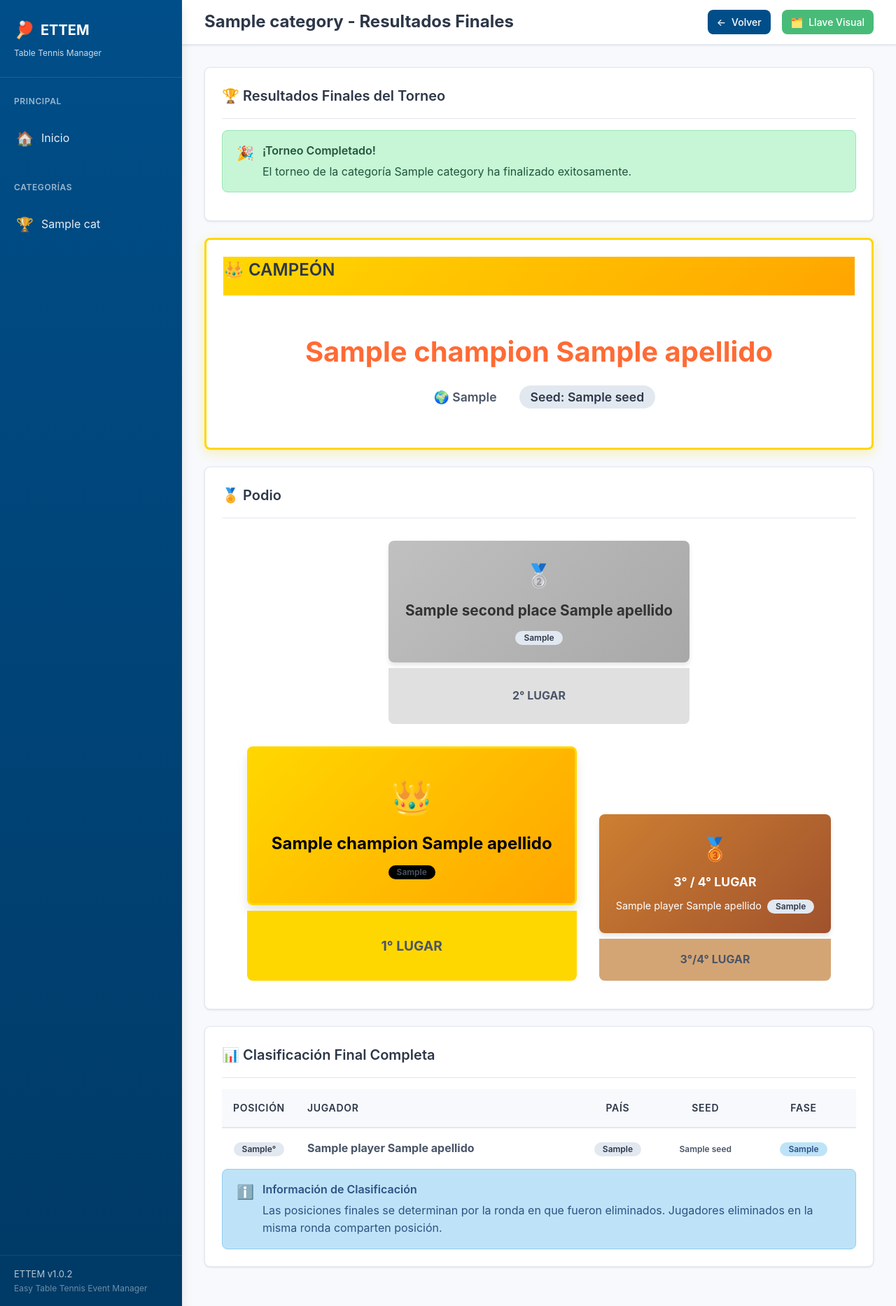
After one commit to boggdan95/easy-table-tennis-event, a FastAPI app: template src/ettem/webapp/templates/results.html in a window 1280 px wide. The commit adds this page. Shown: the whole page at 70% size. Run offline with FastAPI, Linux system fonts and the light colour scheme; the template is opened without the code that fills it: most values are stand-ins (such as "Sample title", 1, 10 or a date in 2020).

Commit message:
Add final results view and champion detection
- Add /category/{category}/results route with podium
- Show champion badge in bracket view
- Add alert in bracket when tournament is complete
- Update README.md with current roadmap status
- Add links to results from category and bracket views
- Display complete ranking with elimination rounds

🤖 Generated with [Claude Code](https://claude.com/claude-code)

Co-Authored-By: Claude <noreply@anthropic.com>

```diff
--- a/src/ettem/webapp/templates/category.html
+++ b/src/ettem/webapp/templates/category.html
@@ -5,6 +5,10 @@
 {% block page_title %}{{ category }}{% endblock %}
 
 {% block topbar_actions %}
+<a href="/category/{{ category }}/results" class="btn btn-warning btn-sm">
+    <span>🏆</span>
+    <span>Resultados Finales</span>
+</a>
 <a href="/category/{{ category }}/bracket" class="btn btn-success btn-sm">
     <span>🗂️</span>
     <span>Llave Visual</span>
--- /dev/null
+++ b/src/ettem/webapp/templates/results.html
@@ -0,0 +1,221 @@
+{% extends "base.html" %}
+
+{% block title %}Resultados Finales - {{ category }} - ETTEM{% endblock %}
+
+{% block page_title %}{{ category }} - Resultados Finales{% endblock %}
+
+{% block topbar_actions %}
+<a href="/category/{{ category }}" class="btn btn-secondary btn-sm">
+    <span>←</span>
+    <span>Volver</span>
+</a>
+<a href="/category/{{ category }}/bracket" class="btn btn-success btn-sm">
+    <span>🗂️</span>
+    <span>Llave Visual</span>
+</a>
+{% endblock %}
+
+{% block content %}
+<!-- Tournament Status Card -->
+<div class="card mb-3">
+    <div class="card-header">
+        <h2 class="card-title">🏆 Resultados Finales del Torneo</h2>
+    </div>
+    <div class="card-body">
+        {% if champion %}
+            <div class="alert alert-success">
+                <span class="icon">🎉</span>
+                <div class="alert-content">
+                    <div class="alert-title">¡Torneo Completado!</div>
+                    <div>El torneo de la categoría {{ category }} ha finalizado exitosamente.</div>
+                </div>
+            </div>
+        {% else %}
+            <div class="alert alert-warning">
+                <span class="icon">⚠️</span>
+                <div class="alert-content">
+                    <div class="alert-title">Torneo en Progreso</div>
+                    <div>El torneo aún no ha finalizado. Completa todos los partidos de bracket para ver los resultados finales.</div>
+                </div>
+            </div>
+        {% endif %}
+    </div>
+</div>
+
+{% if champion %}
+<!-- Champion Card -->
+<div class="card mb-3" style="border: 3px solid #FFD700; box-shadow: 0 4px 16px rgba(255, 215, 0, 0.3);">
+    <div class="card-header" style="background: linear-gradient(135deg, #FFD700, #FFA500); color: #000;">
+        <h3 class="card-title" style="font-size: 1.5rem; text-align: center; margin: 0;">
+            👑 CAMPEÓN
+        </h3>
+    </div>
+    <div class="card-body" style="text-align: center; padding: 2rem;">
+        <div style="font-size: 2.5rem; font-weight: bold; margin-bottom: 1rem; color: var(--primary-color);">
+            {{ champion.nombre }} {{ champion.apellido }}
+        </div>
+        <div style="display: flex; justify-content: center; gap: 1rem; font-size: 1.2rem;">
+            <span class="badge badge-primary" style="font-size: 1.1rem; padding: 0.5rem 1rem;">
+                🌍 {{ champion.pais_cd }}
+            </span>
+            <span class="badge badge-secondary" style="font-size: 1.1rem; padding: 0.5rem 1rem;">
+                Seed: {{ champion.seed }}
+            </span>
+        </div>
+    </div>
+</div>
+
+<!-- Podium Card -->
+<div class="card mb-3">
+    <div class="card-header">
+        <h3 class="card-title">🏅 Podio</h3>
+    </div>
+    <div class="card-body">
+        <div style="display: flex; justify-content: center; align-items: flex-end; gap: 2rem; padding: 1rem; flex-wrap: wrap;">
+            <!-- Second Place -->
+            {% if second_place %}
+            <div style="display: flex; flex-direction: column; align-items: center; min-width: 200px;">
+                <div style="width: 100%; background: linear-gradient(135deg, #C0C0C0, #A8A8A8); padding: 1.5rem; border-radius: var(--border-radius); text-align: center; box-shadow: var(--shadow-md); margin-bottom: 0.5rem;">
+                    <div style="font-size: 2rem; margin-bottom: 0.5rem;">🥈</div>
+                    <div style="font-size: 1.3rem; font-weight: bold; color: #333; margin-bottom: 0.5rem;">
+                        {{ second_place.nombre }} {{ second_place.apellido }}
+                    </div>
+                    <span class="badge badge-secondary">{{ second_place.pais_cd }}</span>
+                </div>
+                <div style="background: #E0E0E0; padding: 1rem; text-align: center; font-weight: bold; border-radius: 0 0 var(--border-radius) var(--border-radius); width: 100%; height: 80px; display: flex; align-items: center; justify-content: center;">
+                    2° LUGAR
+                </div>
+            </div>
+            {% endif %}
+
+            <!-- First Place (Champion) -->
+            <div style="display: flex; flex-direction: column; align-items: center; min-width: 220px;">
+                <div style="width: 100%; background: linear-gradient(135deg, #FFD700, #FFA500); padding: 2rem; border-radius: var(--border-radius); text-align: center; box-shadow: var(--shadow-lg); margin-bottom: 0.5rem; border: 3px solid #FFD700;">
+                    <div style="font-size: 3rem; margin-bottom: 0.5rem;">👑</div>
+                    <div style="font-size: 1.5rem; font-weight: bold; color: #000; margin-bottom: 0.5rem;">
+                        {{ champion.nombre }} {{ champion.apellido }}
+                    </div>
+                    <span class="badge badge-primary" style="background: #000;">{{ champion.pais_cd }}</span>
+                </div>
+                <div style="background: #FFD700; padding: 1.5rem; text-align: center; font-weight: bold; border-radius: 0 0 var(--border-radius) var(--border-radius); width: 100%; height: 100px; display: flex; align-items: center; justify-content: center; font-size: 1.2rem;">
+                    1° LUGAR
+                </div>
+            </div>
+
+            <!-- Third Place -->
+            {% if third_fourth %}
+            <div style="display: flex; flex-direction: column; align-items: center; min-width: 200px;">
+                <div style="width: 100%; background: linear-gradient(135deg, #CD7F32, #A0522D); padding: 1.5rem; border-radius: var(--border-radius); text-align: center; box-shadow: var(--shadow-md); margin-bottom: 0.5rem;">
+                    <div style="font-size: 2rem; margin-bottom: 0.5rem;">🥉</div>
+                    <div style="font-size: 1.1rem; font-weight: bold; color: #fff; margin-bottom: 0.5rem;">
+                        3° / 4° LUGAR
+                    </div>
+                    <div style="font-size: 0.9rem; color: #fff; margin-bottom: 0.25rem;">
+                        {% for player in third_fourth %}
+                        <div style="margin-bottom: 0.25rem;">
+                            {{ player.nombre }} {{ player.apellido }}
+                            <span class="badge badge-secondary" style="margin-left: 0.25rem;">{{ player.pais_cd }}</span>
+                        </div>
+                        {% endfor %}
+                    </div>
+                </div>
+                <div style="background: #D4A574; padding: 1rem; text-align: center; font-weight: bold; border-radius: 0 0 var(--border-radius) var(--border-radius); width: 100%; height: 60px; display: flex; align-items: center; justify-content: center;">
+                    3°/4° LUGAR
+                </div>
+            </div>
+            {% endif %}
+        </div>
+    </div>
+</div>
+{% endif %}
+
+<!-- Final Rankings Card -->
+{% if all_players %}
+<div class="card">
+    <div class="card-header">
+        <h3 class="card-title">📊 Clasificación Final Completa</h3>
+    </div>
+    <div class="card-body" style="padding: 0;">
+        <div class="table-responsive">
+            <table class="table">
+                <thead>
+                    <tr>
+                        <th style="width: 100px; text-align: center;">Posición</th>
+                        <th>Jugador</th>
+                        <th style="width: 120px; text-align: center;">País</th>
+                        <th style="width: 100px; text-align: center;">Seed</th>
+                        <th style="width: 150px; text-align: center;">Fase</th>
+                    </tr>
+                </thead>
+                <tbody>
+                    {% for item in all_players %}
+                    <tr {% if item.final_position == 1 %}style="background: linear-gradient(90deg, rgba(255,215,0,0.2), transparent);"
+                        {% elif item.final_position == 2 %}style="background: linear-gradient(90deg, rgba(192,192,192,0.2), transparent);"
+                        {% elif item.final_position <= 4 %}style="background: linear-gradient(90deg, rgba(205,127,50,0.2), transparent);"{% endif %}>
+                        <td style="text-align: center;">
+                            {% if item.final_position == 1 %}
+                                <span class="badge" style="background: linear-gradient(135deg, #FFD700, #FFA500); color: #000; font-size: 1.1rem; padding: 0.5rem 0.75rem;">
+                                    👑 1°
+                                </span>
+                            {% elif item.final_position == 2 %}
+                                <span class="badge" style="background: linear-gradient(135deg, #C0C0C0, #A8A8A8); color: #000; font-size: 1rem; padding: 0.4rem 0.6rem;">
+                                    🥈 2°
+                                </span>
+                            {% elif item.final_position <= 4 %}
+                                <span class="badge" style="background: linear-gradient(135deg, #CD7F32, #A0522D); color: #fff; font-size: 0.95rem; padding: 0.4rem 0.6rem;">
+                                    🥉 {{ item.final_position }}°
+                                </span>
+                            {% elif item.final_position <= 8 %}
+                                <span class="badge badge-success">{{ item.final_position }}°</span>
+                            {% elif item.final_position <= 16 %}
+                                <span class="badge badge-primary">{{ item.final_position }}°</span>
+                            {% else %}
+                                <span class="badge badge-secondary">{{ item.final_position }}°</span>
+                            {% endif %}
+                        </td>
+                        <td>
+                            <strong>{{ item.player.nombre }} {{ item.player.apellido }}</strong>
+                            {% if item.final_position == 1 %}
+                                <span style="margin-left: 0.5rem; font-weight: bold; color: #FFD700;">🏆</span>
+                            {% endif %}
+                        </td>
+                        <td style="text-align: center;">
+                            <span class="badge badge-secondary">{{ item.player.pais_cd }}</span>
+                        </td>
+                        <td style="text-align: center;">
+                            <span class="badge badge-primary">{{ item.player.seed }}</span>
+                        </td>
+                        <td style="text-align: center;">
+                            <span class="badge badge-info">{{ item.elimination_round }}</span>
+                        </td>
+                    </tr>
+                    {% endfor %}
+                </tbody>
+            </table>
+        </div>
+    </div>
+    <div class="card-footer">
+        <div class="alert alert-info" style="margin: 0;">
+            <span class="icon">ℹ️</span>
+            <div class="alert-content">
+                <div class="alert-title">Información de Clasificación</div>
+                <div>
+                    Las posiciones finales se determinan por la ronda en que fueron eliminados.
+                    Jugadores eliminados en la misma ronda comparten posición.
+                </div>
+            </div>
+        </div>
+    </div>
+</div>
+{% endif %}
+
+{% if not all_players %}
+<div class="card">
+    <div class="card-body">
+        <p class="text-muted" style="text-align: center; margin: 2rem 0;">
+            No hay resultados disponibles. Genera el bracket y completa los partidos primero.
+        </p>
+    </div>
+</div>
+{% endif %}
+{% endblock %}
```
Also changed, not shown: src/ettem/webapp/templates/bracket.html (+41 -3 lines), src/ettem/webapp/templates/index.html (+48 -12 lines), README.md.
